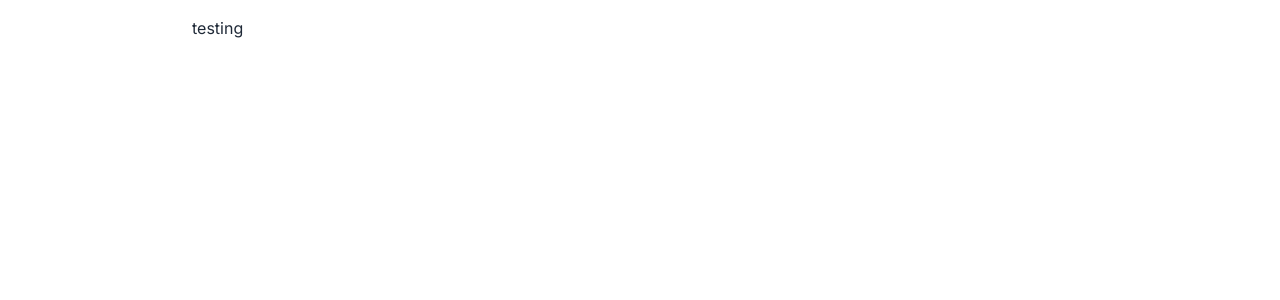
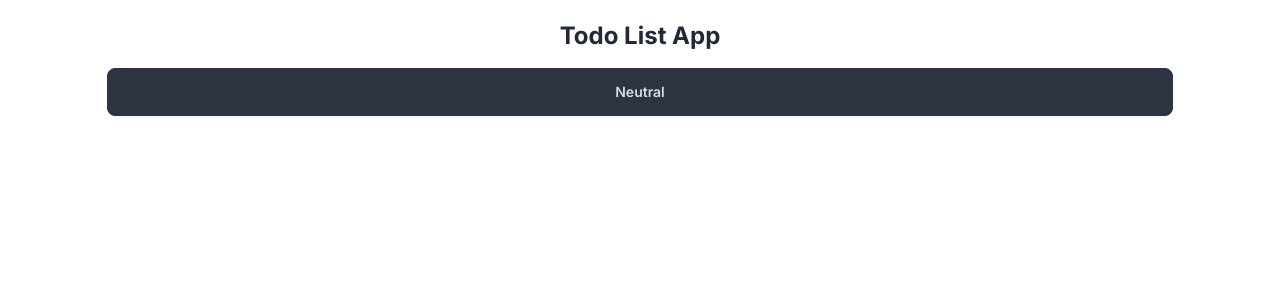
Before and after one commit to Zaisiapa17/crud-with-next-js, a Next.js app: page / in a window 1280 px wide. Shown: the top 300 px of the page. Built offline with nearby package versions, Linux system fonts and the light colour scheme.

Commit message:
add react-icons

```diff
--- /dev/null
+++ b/app/components/AddTask.tsx
@@ -0,0 +1,11 @@
+import React from 'react'
+
+const AddTask = () => {
+    return (
+        <>
+            <button className="btn btn-neutral">Neutral</button>
+        </>
+    )
+}
+
+export default AddTask
--- a/app/page.tsx
+++ b/app/page.tsx
@@ -1,10 +1,13 @@
+import AddTask from "./components/AddTask";
 
 export default function Home() {
     return (
-        <main className="max-w-4xl mx-auto mt-4 bg-white">
-            <div>
-                testing
+        <main className="w-10/12 mx-auto mt-4">
+            <div className='text-center my-5 flex flex-col gap-4'>
+                <h1 className='text-2xl font-bold'>Todo List App</h1>
+                <AddTask />
             </div>
+            {/* <TodoList tasks={tasks} /> */}
         </main>
     );
 }
--- a/package.json
+++ b/package.json
@@ -11,7 +11,8 @@
   "dependencies": {
     "next": "14.1.0",
     "react": "^18",
-    "react-dom": "^18"
+    "react-dom": "^18",
+    "react-icons": "^5.0.1"
   },
   "devDependencies": {
     "@types/node": "^20",
```
Also changed, not shown: 1 other file (tests, documents, lock files or other folders).
